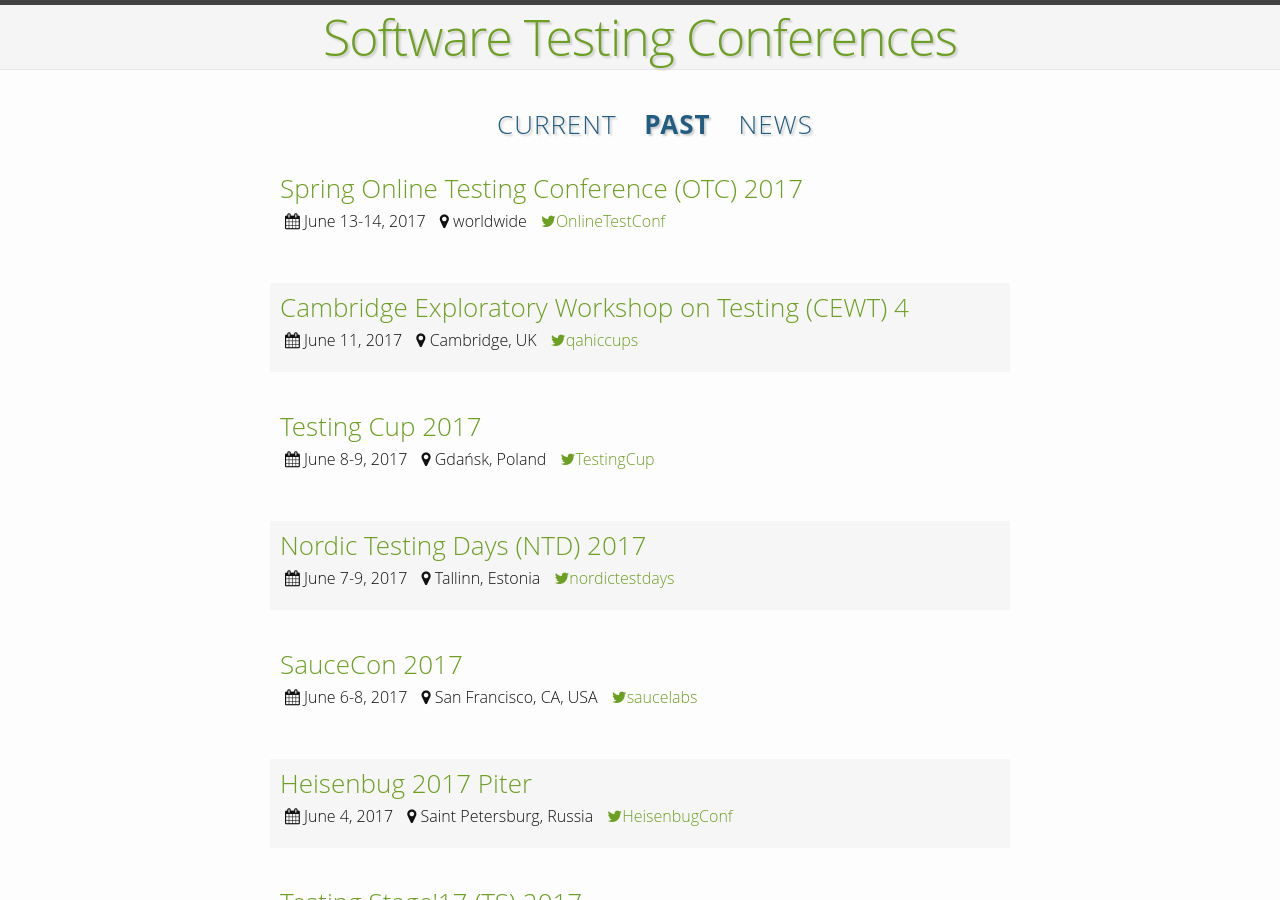
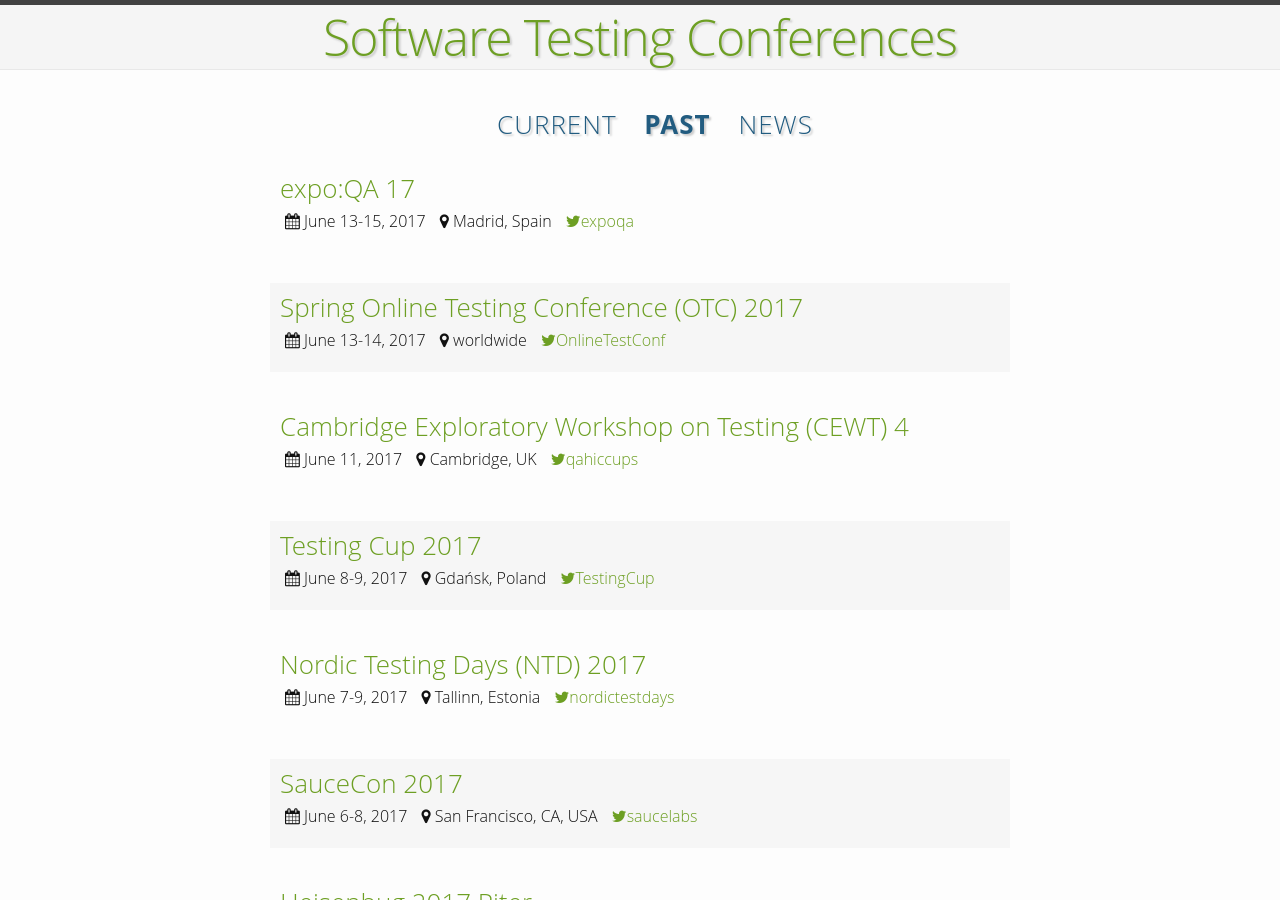
Before and after one commit to TestingConferences/testingconferences.github.io, a Jekyll site: the page built from past.html, in a window 1280 px wide and 900 px high. Built offline with Jekyll 4.4.1, drawn with Linux system fonts in a browser that asks for light colours.

Commit message:
Update past.yml

```diff
--- a/_data/past.yml
+++ b/_data/past.yml
@@ -1,3 +1,10 @@
+- name: expo:QA 17
+  location: Madrid, Spain
+  dates: "June 13-15, 2017"
+  url: http://www.expoqa.com/
+  twitter: expoqa
+  status: Registration is open
+
 - name: Spring Online Testing Conference (OTC) 2017
   location: worldwide
   dates: "June 13-14, 2017"
```
